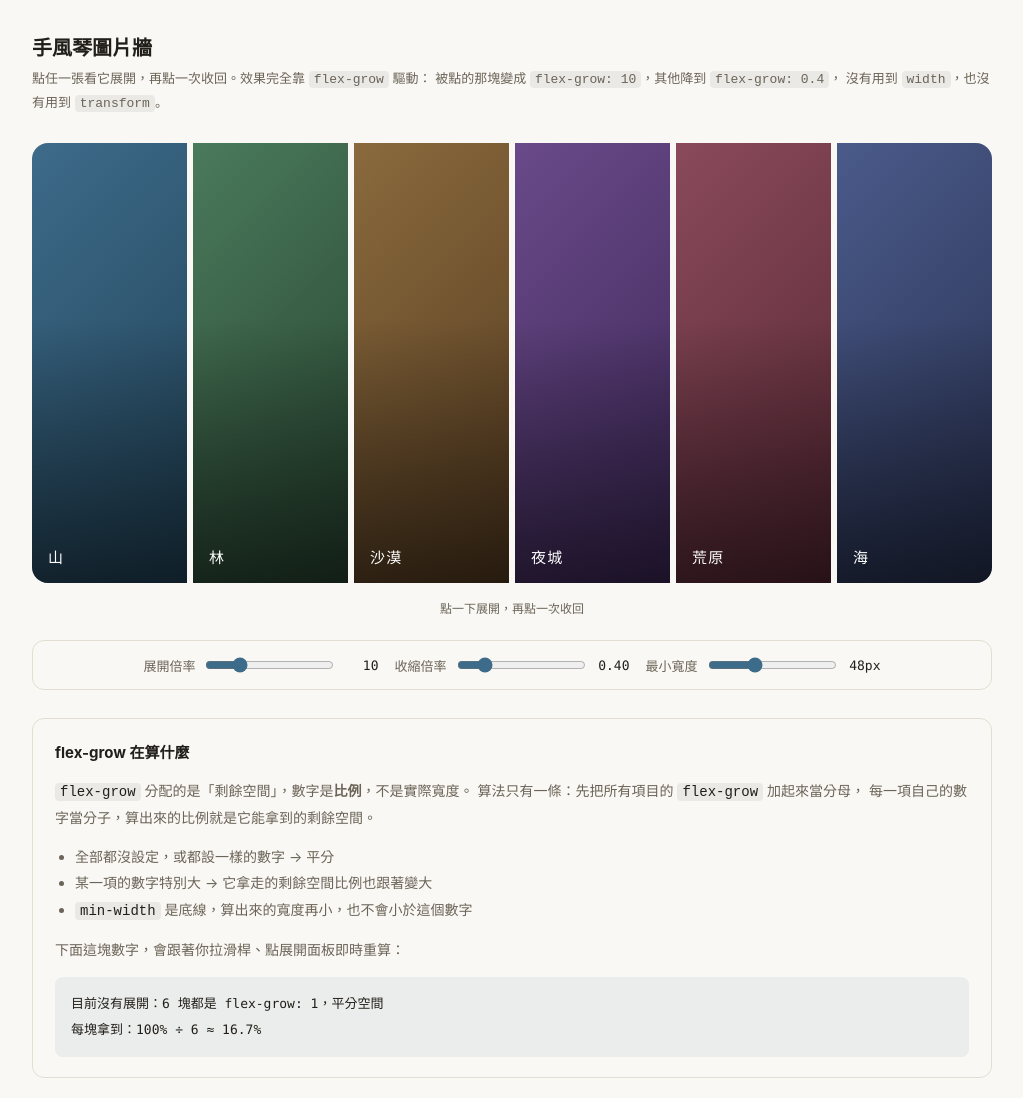
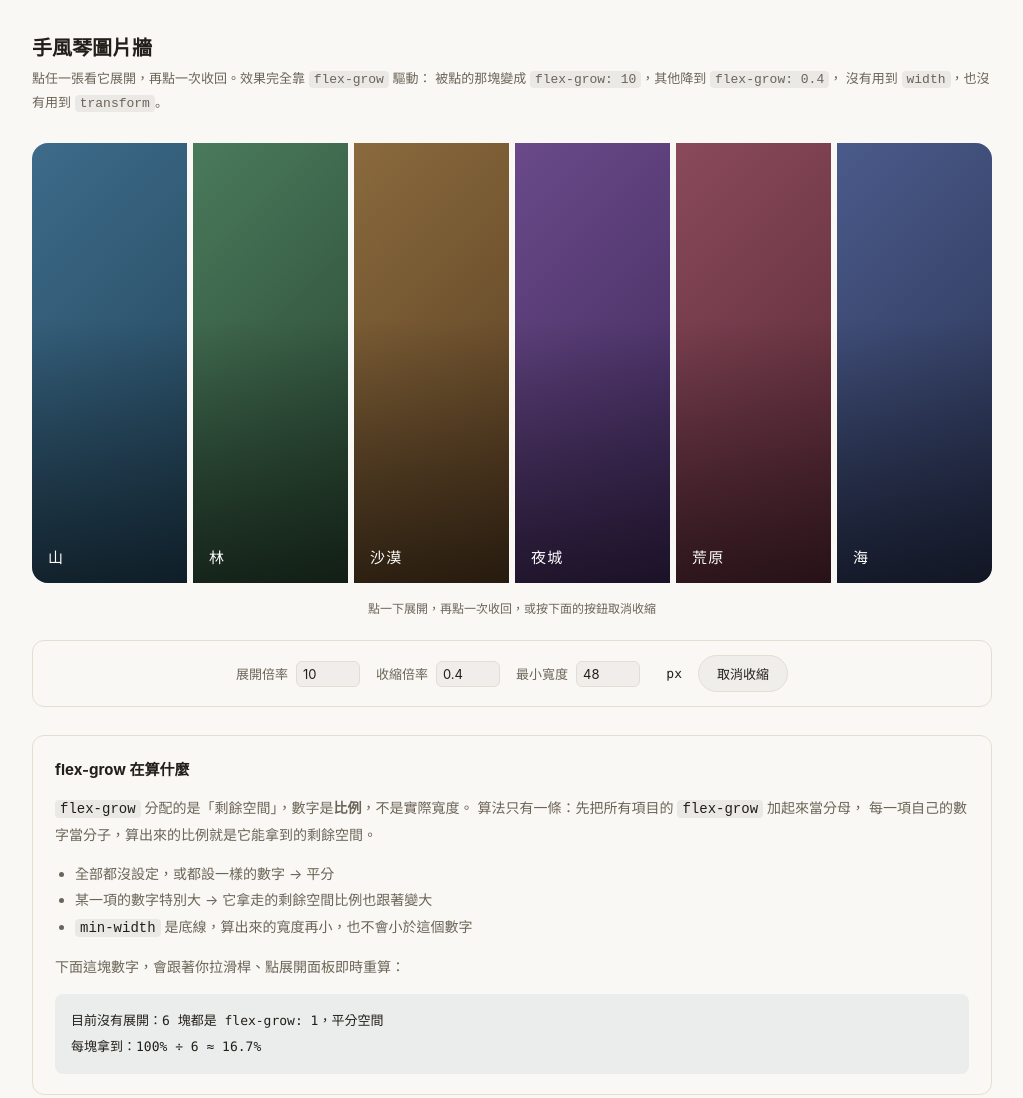
Before and after one commit to weiifange-ui/flex-accordion, a plain HTML site: page index.html in a window 1280 px wide. Shown: the whole page, without its empty margins (128-1151 px from the left). Drawn offline with Linux system fonts and the light colour scheme.

Commit message:
取消收縮的按鈕

```diff
--- a/index.html
+++ b/index.html
@@ -132,6 +132,26 @@
     color: var(--ink-soft);
   }
   .control-group input[type="range"] { accent-color: #3d6b8a; }
+  .control-group input[type="number"] {
+    width: 64px;
+    font: inherit;
+    color: var(--ink);
+    background: rgba(0,0,0,0.04);
+    border: 1px solid var(--line);
+    border-radius: 6px;
+    padding: 4px 6px;
+  }
+  .reset-btn {
+    font: inherit;
+    font-size: 13px;
+    color: var(--ink);
+    background: rgba(0,0,0,0.04);
+    border: 1px solid var(--line);
+    border-radius: 20px;
+    padding: 8px 18px;
+    cursor: pointer;
+  }
+  .reset-btn:hover { border-color: var(--accent); }
   .control-group .val {
     font-family: "SFMono-Regular", Consolas, monospace;
     color: var(--ink);
@@ -192,24 +212,23 @@
     <div class="panel p6" data-i="5"><span class="caption">海</span></div>
   </div>
 
-  <p class="hint">點一下展開，再點一次收回</p>
+  <p class="hint">點一下展開，再點一次收回，或按下面的按鈕取消收縮</p>
 
   <div class="controls">
     <div class="control-group">
       <label for="activeInput">展開倍率</label>
-      <input type="range" id="activeInput" min="1" max="40" step="0.5" value="10">
-      <span class="val" id="activeVal">10</span>
+      <input type="number" id="activeInput" min="1" max="40" step="0.5" value="10">
     </div>
     <div class="control-group">
       <label for="inactiveInput">收縮倍率</label>
-      <input type="range" id="inactiveInput" min="0.05" max="2" step="0.05" value="0.4">
-      <span class="val" id="inactiveVal">0.40</span>
+      <input type="number" id="inactiveInput" min="0.05" max="2" step="0.05" value="0.4">
     </div>
     <div class="control-group">
       <label for="minWidthInput">最小寬度</label>
-      <input type="range" id="minWidthInput" min="10" max="120" step="2" value="48">
-      <span class="val" id="minWidthVal">48px</span>
+      <input type="number" id="minWidthInput" min="10" max="120" step="2" value="48">
+      <span class="val">px</span>
     </div>
+    <button class="reset-btn" id="resetBtn">取消收縮</button>
   </div>
 
   <div class="lesson">
@@ -283,25 +302,28 @@
   // 最小寬度則是任何時候都即時生效（因為 min-width 不受 .active 狀態影響）
   var root = document.documentElement;
   var activeInput = document.getElementById('activeInput');
-  var activeVal = document.getElementById('activeVal');
   var inactiveInput = document.getElementById('inactiveInput');
-  var inactiveVal = document.getElementById('inactiveVal');
   var minWidthInput = document.getElementById('minWidthInput');
-  var minWidthVal = document.getElementById('minWidthVal');
+  var resetBtn = document.getElementById('resetBtn');
 
+  // input 事件在數字輸入框上，打字、點輸入框內建的上下箭頭、或按鍵盤的 ↑↓ 都會觸發
   activeInput.addEventListener('input', function(e){
-    activeVal.textContent = e.target.value;
     root.style.setProperty('--active-grow', e.target.value);
     updateLiveMath();
   });
   inactiveInput.addEventListener('input', function(e){
-    inactiveVal.textContent = parseFloat(e.target.value).toFixed(2);
     root.style.setProperty('--inactive-grow', e.target.value);
     updateLiveMath();
   });
   minWidthInput.addEventListener('input', function(e){
-    minWidthVal.textContent = e.target.value + 'px';
     root.style.setProperty('--panel-min-width', e.target.value + 'px');
+  });
+
+  // 取消收縮：邏輯跟「再點一次已展開的那塊」完全一樣，直接重用同一段清除邏輯
+  resetBtn.addEventListener('click', function(){
+    panels.forEach(function(p){ p.classList.remove('active'); });
+    accordion.classList.remove('has-active');
+    updateLiveMath();
   });
 
   updateLiveMath();
```
